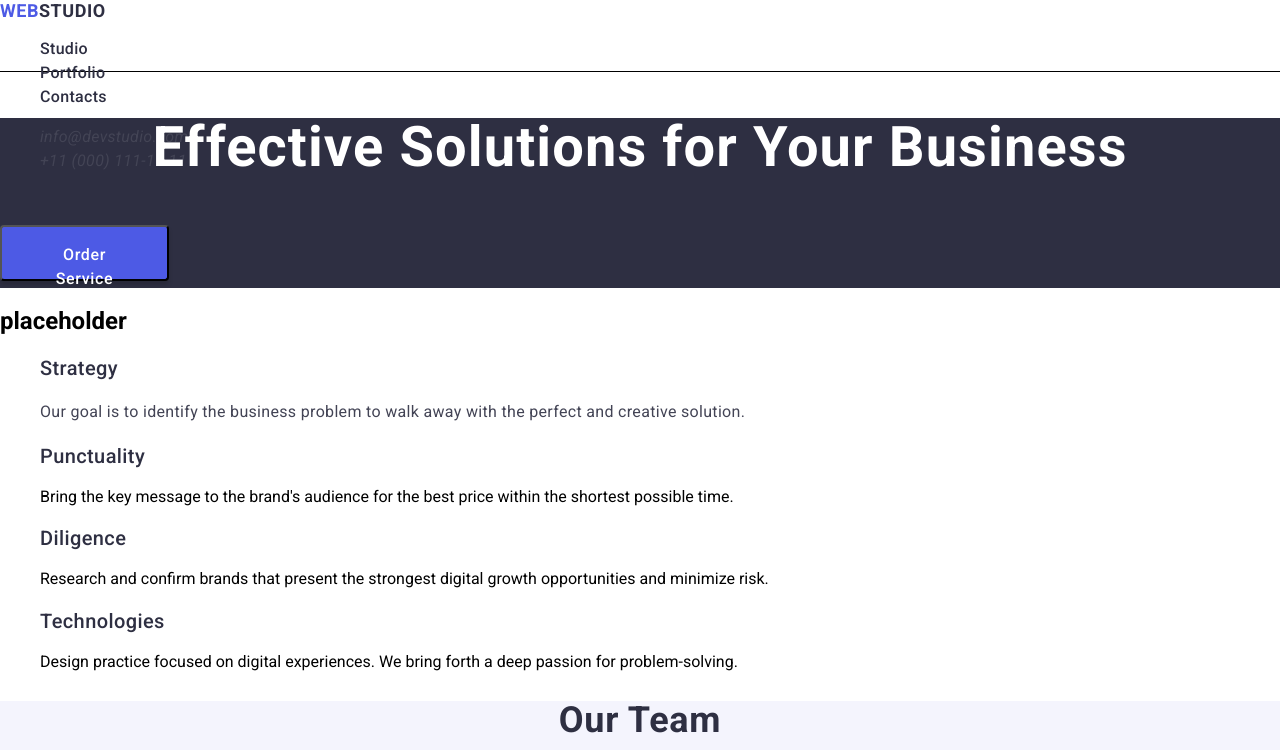
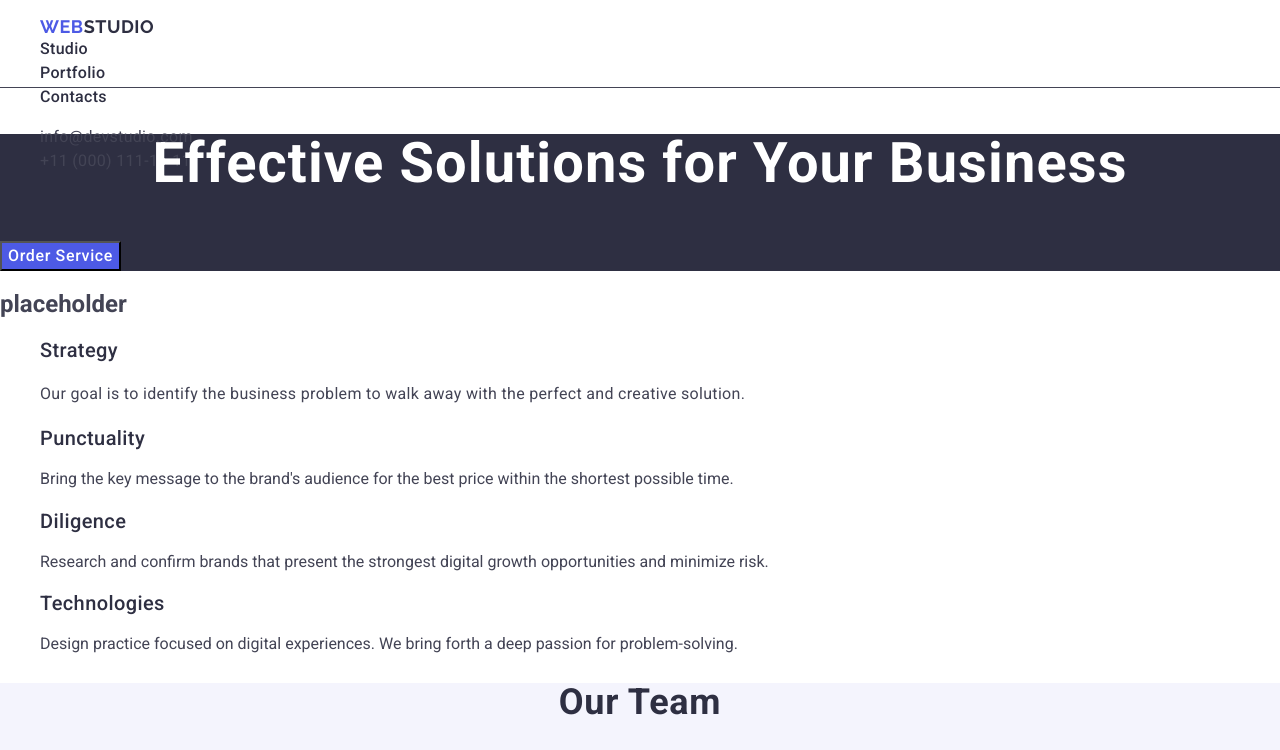
Before and after one commit to Freox1/goit-markup-hw-01, a plain HTML site: page index.html in a window 1280 px wide. Shown: the top 750 px of the page. Drawn offline with nearby package versions, Linux system fonts and the light colour scheme.

Commit message:
update
2

```diff
--- a/css/style.css
+++ b/css/style.css
@@ -3,19 +3,30 @@ body {
     font-size: 16px;
     font-weight: 400;
     background-color: white;
+    color: #434455;
 }
 
 .logo {
     text-transform: uppercase;
     line-height: 117%;
     letter-spacing: 0.03em;
-    color: #2e2f42;
+    color: #4d5ae5;
     font-weight: 700;
     font-size: 18px;
     text-decoration: none;
+    font-family: "Raleway", sans-serif;
 }
-.web {
-    color: #4d5ae5;
+.address {
+    font-style: normal;
+}
+.logo:hover {
+    color: #404bbf;
+}
+.logo:focus {
+    color: #404bbf;
+}
+.studio {
+    color: #2e2f42;
 }
 
 header {
@@ -38,6 +49,12 @@ header {
     color: #434455;
     text-decoration: none;
 }
+.address-item:hover {
+    color: #404bbf;
+}
+.address-item:focus {
+    color: #404bbf;
+}
 .address-list {
     list-style-type: none;
 }
@@ -55,18 +72,19 @@ header {
     color: white;
 }
 
-button {
+.button {
     cursor: pointer;
-    border-radius: 4px;
-    padding: 16px 32px;
-    width: 169px;
-    height: 56px;
-    box-shadow: 0 4px 4px 0 rgba(0, 0, 0, 0.15);
     background-color: #4d5ae5;
     font-weight: 500;
     line-height: 150%;
     letter-spacing: 0.04em;
     color: white;
+}
+.button:hover {
+    background-color: #404bbf;
+}
+.button:focus {
+    background-color: #404bbf;
 }
 .goals-list {
     list-style-type: none;
--- a/index.html
+++ b/index.html
@@ -25,16 +25,18 @@
     <body>
         <header>
             <nav>
-                <a href="./index.html" class="logo"
-                    ><span class="web">Web</span>Studio</a
-                >
                 <ul class="nav-list">
+                    <li>
+                        <a href="./index.html" class="logo"
+                            >Web<span class="studio">Studio</span></a
+                        >
+                    </li>
                     <li><a href="" class="nav-item">Studio</a></li>
                     <li><a href="" class="nav-item">Portfolio</a></li>
                     <li><a href="" class="nav-item">Contacts</a></li>
                 </ul>
             </nav>
-            <address>
+            <address class="address">
                 <ul class="address-list">
                     <li>
                         <a href="mailto:info@devstudio.com" class="address-item"
@@ -54,7 +56,7 @@
                 <h1 class="page-header-text">
                     Effective Solutions for Your Business
                 </h1>
-                <button type="button">Order Service</button>
+                <button type="button" class="button">Order Service</button>
             </section>
             <section>
                 <h2>placeholder</h2>
@@ -107,7 +109,7 @@
                         />
 
                         <h3 class="team-item">Mark Guerrero</h3>
-                        <p>Product Designer</p>
+                        <p class="team-paragraph">Product Designer</p>
                     </li>
 
                     <li>
@@ -131,7 +133,7 @@
                         />
 
                         <h3 class="team-item">Camila Garcia</h3>
-                        <p>Marketing</p>
+                        <p class="team-paragraph">Marketing</p>
                     </li>
 
                     <li>
@@ -143,7 +145,7 @@
                         />
 
                         <h3 class="team-item">Daniel Wilson</h3>
-                        <p>UI Designer</p>
+                        <p class="team-paragraph">UI Designer</p>
                     </li>
                 </ul>
             </section>
```
